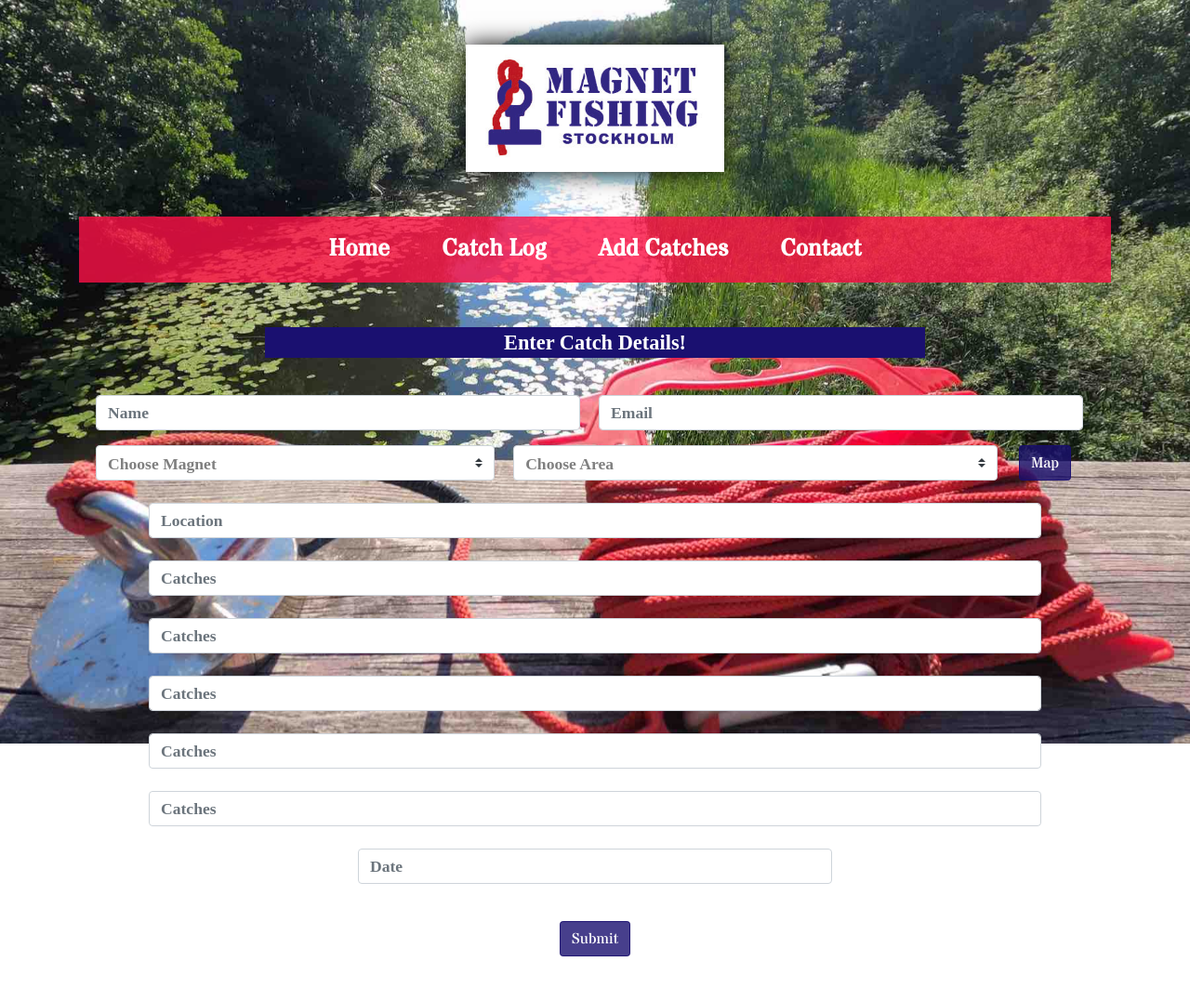
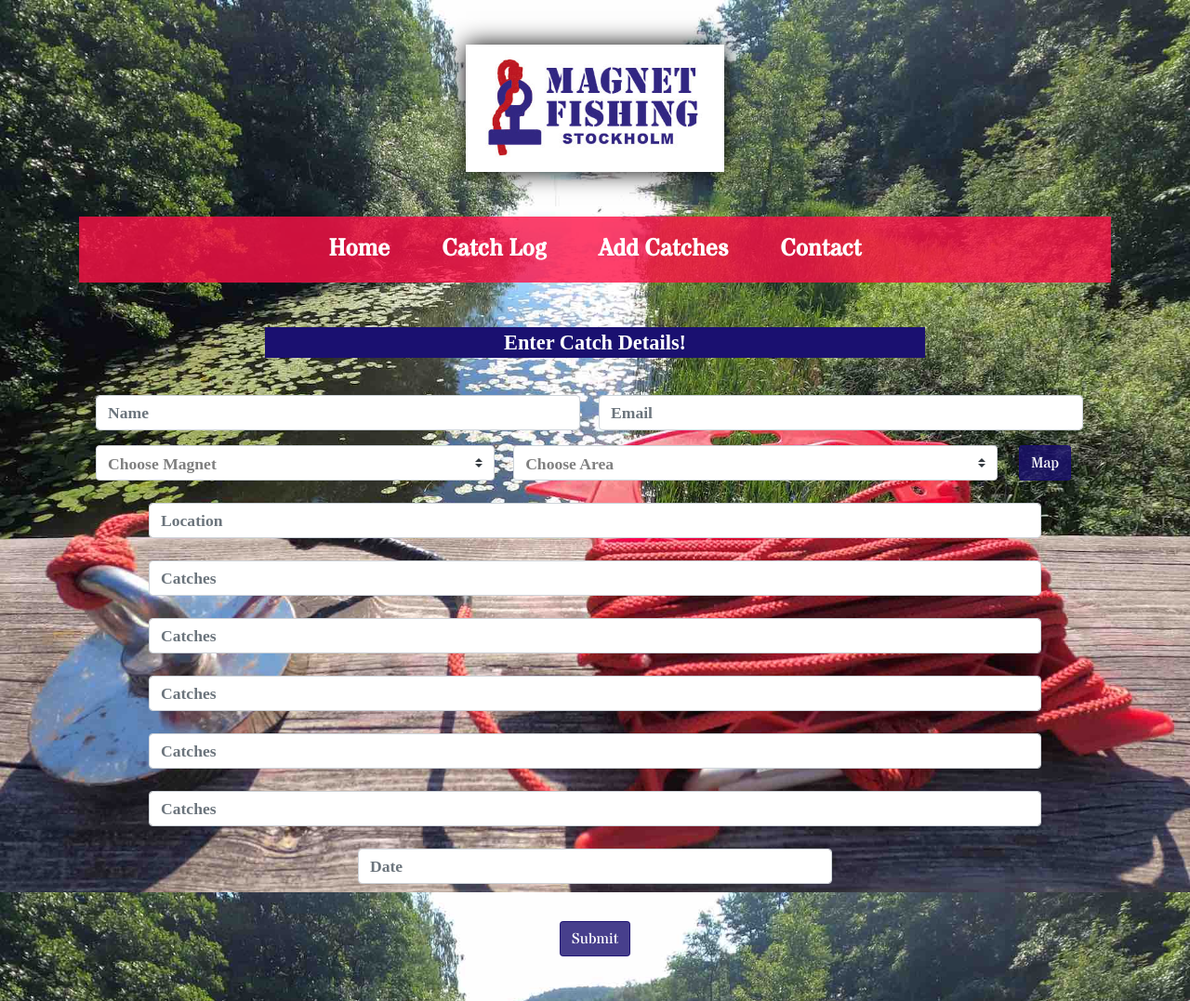
Before and after one commit to Bealby/magnet-fishing, a Flask app: page /add_catches in a window 1280 px wide. Shown: the whole page at 93% size. Run offline with Flask 2, Linux system fonts and the light colour scheme; data that the repository does not hold is empty; some libraries are stand-ins or nearby versions.

Commit message:
Fixed background image diwplqy

```diff
--- a/static/css/style.css
+++ b/static/css/style.css
@@ -6,19 +6,18 @@ body {
 	color: rgb(0, 0, 0, 1);
 }
 
-body:after{
-      content:"";
-      position:fixed; /* stretch a fixed position to the whole screen */
-      top:0;
-      height:100vh; /* fix for mobile browser address bar appearing disappearing */
-      left:0;
-      right:0;
-      z-index:-1; /* needed to keep in the background */
-      background: url("../images/background.jpg") center center;
-      -webkit-background-size: cover;
-      -moz-background-size: cover;
-      -o-background-size: cover;
-      background-size: cover;
+.background {
+
+/*alt tag for image???*/
+	background: url("../images/background.jpg");
+    min-height: 100vh;
+    -webkit-background-size: cover;
+	-moz-background-size: cover;
+	-o-background-size: cover;
+    background-attachment: fixed;
+    background-position: center;
+    background-repeat: no-repeat;
+    background-size: cover;
 }
 
 .container {
--- a/static/js/sendEmail.js
+++ b/static/js/sendEmail.js
@@ -9,6 +9,7 @@ function sendMail(contactForm) {
         function(response) {
             document.getElementById("myForm").reset();
             console.log("SUCCESS", response);
+
         },
         function(error) {
             console.log("FAILED", error);
--- a/templates/base.html
+++ b/templates/base.html
@@ -13,7 +13,7 @@
 
 <body>
 
-	<div class="container-fluid">
+	<div class="container-fluid background">
 
 	    <div class="container">
             <div class="row">
```
Also changed, not shown: templates/background.txt (+11 -0 lines).
